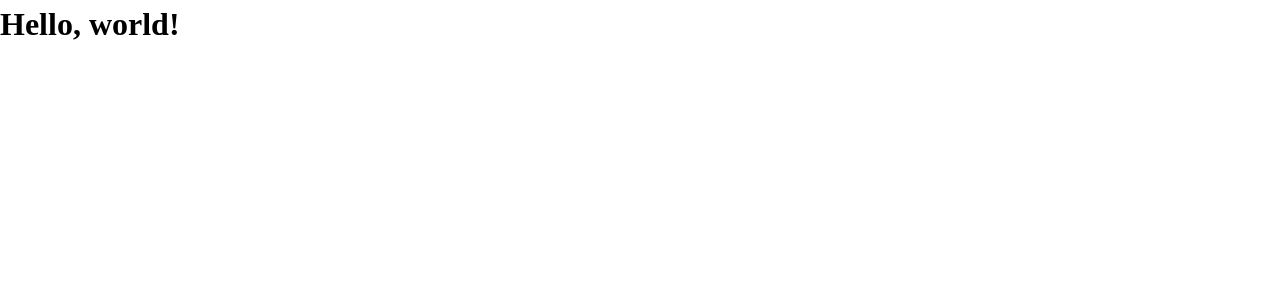
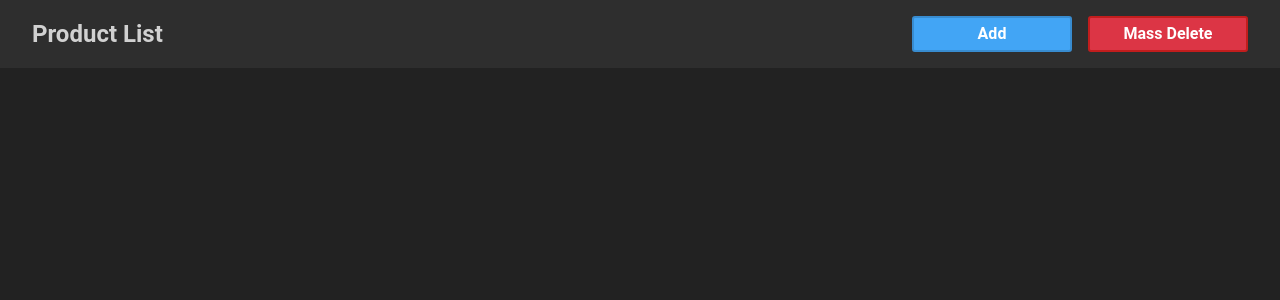
Before and after one commit to nospyrin73/scandiweb_test, a React (Create React App) app in the folder client/: page / in a window 1280 px wide. Shown: the top 300 px of the page. Built offline with nearby package versions, Linux system fonts and the light colour scheme.

Commit message:
add Header component & simple styling

```diff
--- a/client/package.json
+++ b/client/package.json
@@ -10,6 +10,7 @@
     "react-dom": "^17.0.2",
     "react-router-dom": "^6.2.2",
     "react-scripts": "5.0.0",
+    "sass": "^1.49.9",
     "web-vitals": "^2.1.4"
   },
   "scripts": {
--- a/client/src/AddProduct.js
+++ b/client/src/AddProduct.js
@@ -1,6 +1,13 @@
+import Header from './components/Header';
+
 function AddProduct() {
     return (
-        <h1>AddProduct</h1>
+        <>
+            <Header label="Product Add">
+                <button className="button success">Save</button>
+                <button className="button secondary">Cancel</button>
+            </Header>
+        </>
     );
 }
 
--- a/client/src/App.js
+++ b/client/src/App.js
@@ -2,6 +2,8 @@ import { Routes, Route } from 'react-router-dom';
 
 import Home from './Home';
 import AddProduct from './AddProduct';
+
+import './App.scss';
 
 function App() {
     return (
--- /dev/null
+++ b/client/src/App.scss
@@ -0,0 +1,16 @@
+$background-primary: #222222;
+
+$font-family:
+    Roboto, BlinkMacSystemFont, 'Segoe UI',
+    Oxygen, Ubuntu, Cantarell,
+    'Open Sans', 'Helvetica Neue', sans-serif;
+
+* {
+    box-sizing: border-box;
+}
+
+html, body {
+    background-color: $background-primary;
+    font-family: $font-family;
+    height: 100%;
+}
--- a/client/src/Home.js
+++ b/client/src/Home.js
@@ -1,6 +1,13 @@
+import Header from './components/Header';
+
 function Home() {
     return (
-        <h1>Hello, world!</h1>
+        <>
+            <Header label="Product List">
+                <button className="button primary">Add</button>
+                <button className="button danger">Mass Delete</button>
+            </Header>
+        </>
     );
 }
 
--- /dev/null
+++ b/client/src/components/Header.js
@@ -0,0 +1,16 @@
+import './Header.scss'
+
+function Header({ children, label }) {
+    return (
+        <header className="header">
+            <section className="label">
+                <h1>{label}</h1>
+            </section>
+            <section className="actions">
+                {children}
+            </section>
+        </header>
+    );
+}
+
+export default Header;
--- /dev/null
+++ b/client/src/components/Header.scss
@@ -0,0 +1,88 @@
+@use "sass:color";
+
+$background-secondary: #2e2e2e;
+
+$foreground-primary: #42A5F5;
+$foreground-secondary: #3F3F3F;
+$foreground-success: #1DD447;
+$foreground-danger: #DC3545;
+
+$border-primary: #388CD0;
+$border-secondary: #413e3e;
+$border-success: #2CC02E;
+$border-danger: #C21D1D;
+
+.header {
+    background-color: $background-secondary;
+    color: #d1d1d1;
+    display: flex;
+    padding: 1rem 2rem;
+
+    section {
+        display: flex;
+        flex: 1;
+
+        &.actions {
+            justify-content: flex-end;
+        }
+    }
+}
+
+@mixin darken($fg, $border, $val: -20%) {
+    background-color: color.scale($fg, $lightness: $val);
+    border-color: color.scale($border, $lightness: $val);
+}
+
+.button {
+    border: 2px solid;
+    border-radius: 3px;
+    color: #FFF;
+    flex-basis: 10rem;
+    font-weight: bold;
+    transition: .1s;
+
+    &:not(:last-child) {
+        margin-right: 1rem;
+    }
+
+    &:hover {
+        cursor: pointer;
+    }
+
+    &.primary {
+        background-color: $foreground-primary;
+        border-color: $border-primary;
+
+        &:hover {
+            @include darken($foreground-primary, $border-primary);
+        }
+    }
+
+    &.secondary {
+        background-color: $foreground-secondary;
+        border-color: $border-secondary;
+        color: #B4B4B4;
+
+        &:hover {
+            @include darken($foreground-secondary, $border-secondary, 5%);
+        }
+    }
+
+    &.success {
+        background-color: $foreground-success;
+        border-color: $border-success;
+
+        &:hover {
+            @include darken($foreground-success, $border-success);
+        }
+    }
+
+    &.danger {
+        background-color: $foreground-danger;
+        border-color: $border-danger;
+
+        &:hover {
+            @include darken($foreground-danger, $foreground-danger);
+        }
+    }
+}
```
Also changed, not shown: 1 other file (tests, documents, lock files or other folders).
